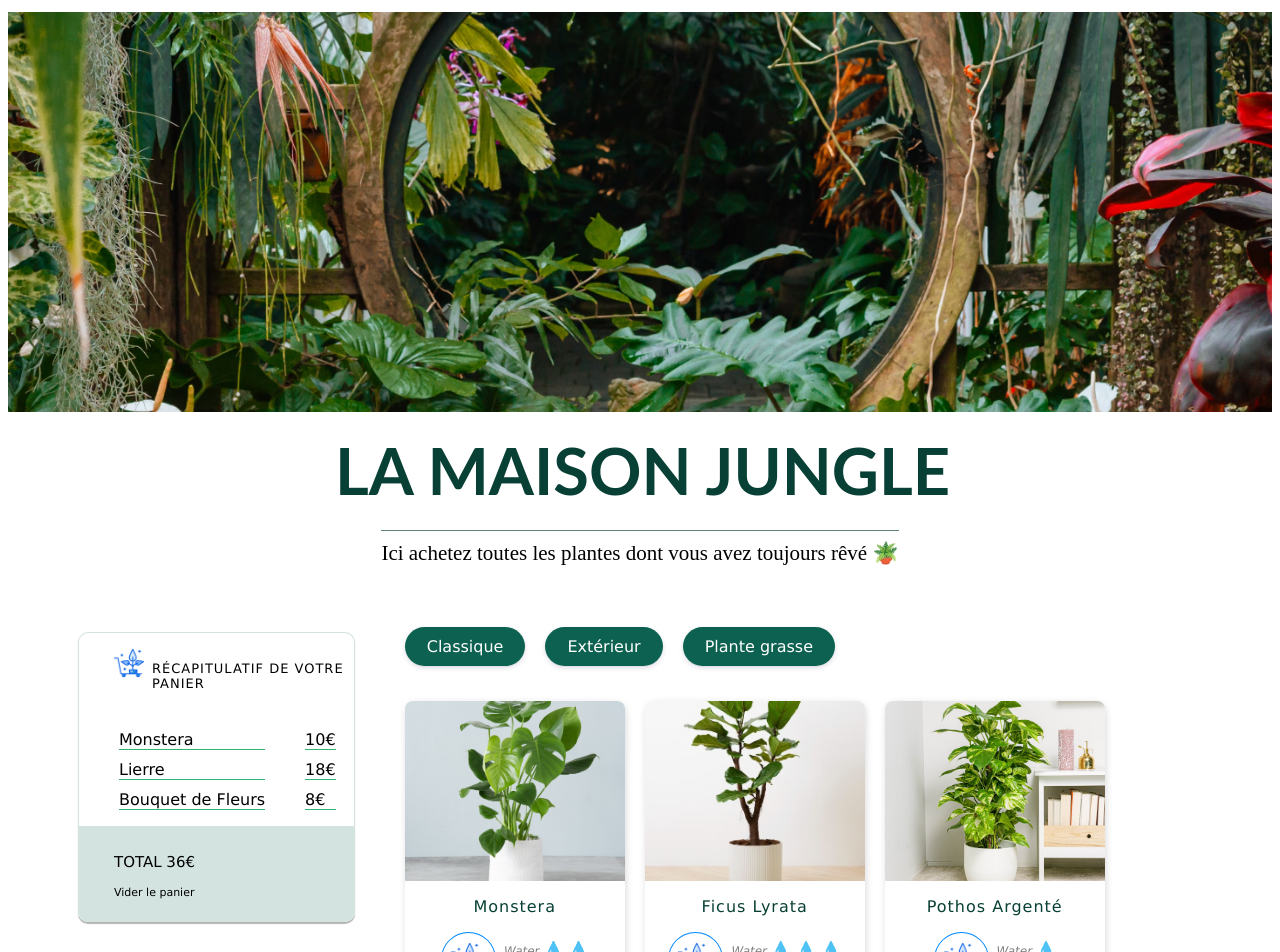
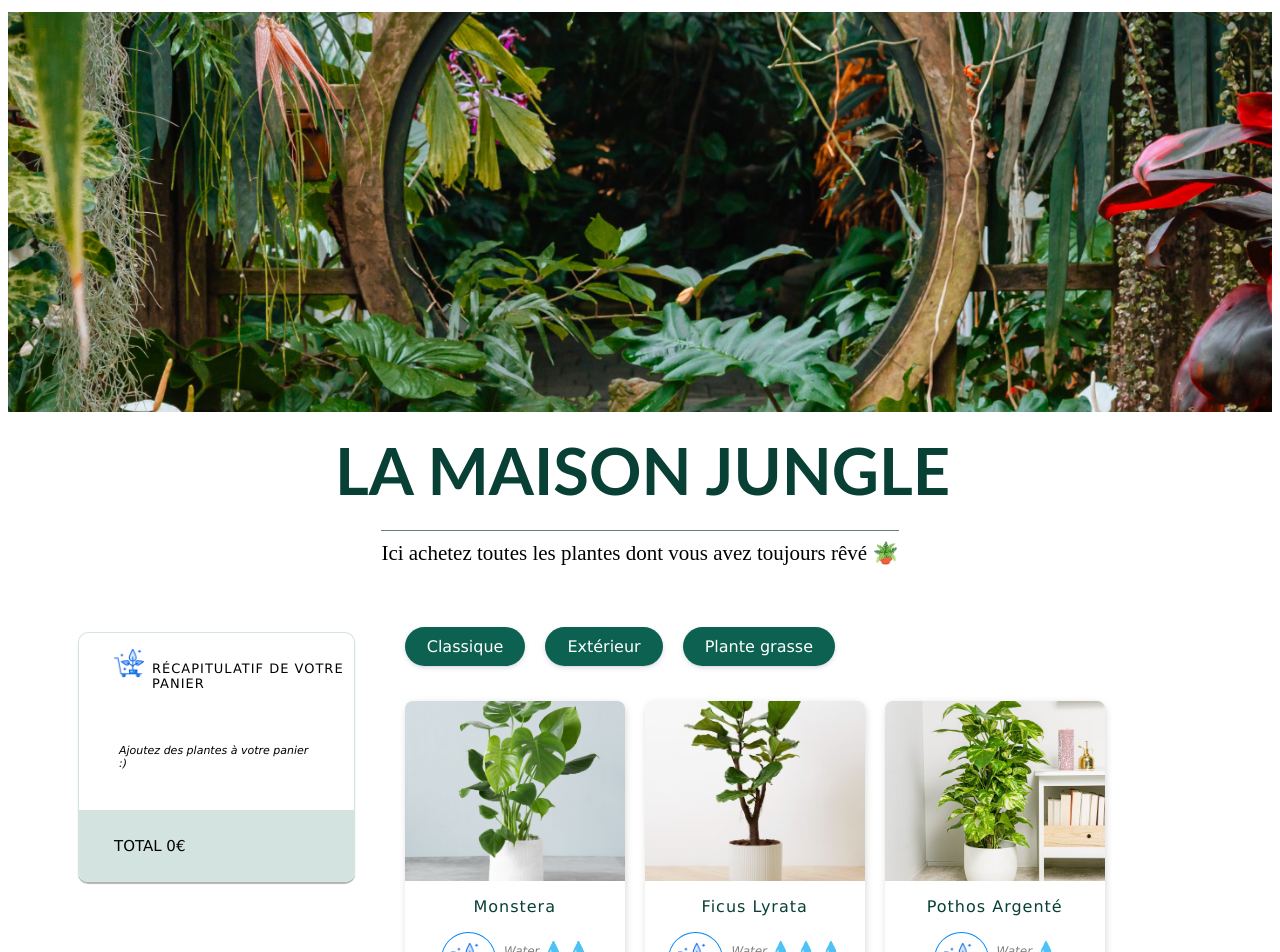
Before and after one commit to MandyTrl/PlantShop, a React (Create React App) app: page / in a window 1280 px wide. Shown: the top 952 px of the page. Built offline with nearby package versions, Linux system fonts and the light colour scheme.

Commit message:
init dynamic cart

```diff
--- a/src/Components/App.js
+++ b/src/Components/App.js
@@ -1,16 +1,21 @@
+import { useState } from 'react'
 import '../ressources/App.css'
 import Banner from './Banner'
-import Card from './Card'
+import Cart from './Cart'
 import Footer from './Footer'
 import ShoppingList from './ShoppingList'
 
 function App() {
+	const [shoppingCart, setShoppingCart] = useState([])
 	return (
 		<div className="App">
 			<Banner />
 			<div className="main">
-				<Card />
-				<ShoppingList />
+				<Cart shoppingCart={shoppingCart} />
+				<ShoppingList
+					shoppingCart={shoppingCart}
+					updateCart={setShoppingCart}
+				/>
 			</div>
 			<Footer />
 		</div>
--- a/src/Components/Card.js
+++ /dev/null
@@ -1,62 +0,0 @@
-import { useEffect, useMemo, useState } from 'react'
-import panier from '../ressources/assets/panier.png'
-
-function Card() {
-	const [card, setCard] = useState(0)
-
-	const plantsAdd = useMemo(
-		() => [
-			{ name: 'Monstera', price: 8 },
-			{ name: 'Lierre', price: 10 },
-			{ name: 'Bouquet de Fleurs', price: 18 },
-		],
-		[]
-	)
-
-	const total = useMemo(() => {
-		return plantsAdd.reduce((acc, plant) => acc + plant.price, 0)
-	}, [plantsAdd])
-
-	useEffect(() => {
-		setCard(total)
-	}, [total])
-
-	return (
-		<div className="card">
-			<div className="card-header">
-				<img src={panier} alt="panier" className="img-panier" />
-				<h3>Récapitulatif de votre panier</h3>
-			</div>
-			<div className="list-card">
-				{card !== 0 ? (
-					<>
-						<ul>
-							<li>{plantsAdd[0].name}</li>
-							<li>{plantsAdd[1].name}</li>
-							<li>{plantsAdd[2].name}</li>
-						</ul>
-						<ul>
-							<li>{plantsAdd[1].price}€</li>
-							<li>{plantsAdd[2].price}€</li>
-							<li>{plantsAdd[0].price}€</li>
-						</ul>
-					</>
-				) : (
-					<div className="empty-card">
-						Ajoutez des plantes à votre panier :)
-					</div>
-				)}
-			</div>
-			<div className="total">
-				<p>Total {card}€</p>
-				{card !== 0 && (
-					<p className="delete-card" onClick={() => setCard(0)}>
-						Vider le panier
-					</p>
-				)}
-			</div>
-		</div>
-	)
-}
-
-export default Card
--- /dev/null
+++ b/src/Components/Cart.js
@@ -0,0 +1,49 @@
+import { useEffect, useState } from 'react'
+import panier from '../ressources/assets/panier.png'
+
+function Cart({ shoppingCart }) {
+	const [total, setTotal] = useState(0)
+
+	useEffect(() => {
+		setTotal(shoppingCart.reduce((acc, plant) => acc + plant.price, 0))
+	}, [shoppingCart])
+
+	return (
+		<div className="cart">
+			<div className="cart-header">
+				<img src={panier} alt="panier" className="img-panier" />
+				<h3>Récapitulatif de votre panier</h3>
+			</div>
+			<div className="list-cart">
+				{total !== 0 ? (
+					<>
+						<ul>
+							{shoppingCart.map((plant) => (
+								<li key={plant.id}>{plant.name}</li>
+							))}
+						</ul>
+						<ul>
+							{shoppingCart.map((plant) => (
+								<li key={plant.id}>{plant.price}€</li>
+							))}
+						</ul>
+					</>
+				) : (
+					<div className="empty-cart">
+						Ajoutez des plantes à votre panier :)
+					</div>
+				)}
+			</div>
+			<div className="total">
+				<p>Total {total}€</p>
+				{total !== 0 && (
+					<p className="delete-cart" onClick={() => setTotal(0)}>
+						Vider le panier
+					</p>
+				)}
+			</div>
+		</div>
+	)
+}
+
+export default Cart
--- a/src/Components/shoppingList.js
+++ b/src/Components/shoppingList.js
@@ -2,7 +2,7 @@ import CareScale from './CareScale'
 import plantList from './../datas/plantList'
 import panier from '../ressources/assets/panier.png'
 
-function ShoppingList() {
+function ShoppingList({ shoppingCart, updateCart }) {
 	const categories = plantList.reduce(
 		(acc, plant) =>
 			acc.includes(plant.category) ? acc : acc.concat(plant.category), //est-ce que la catégorie de la
@@ -22,13 +22,14 @@ function ShoppingList() {
 			</ul>
 			<ul className="lmj-plant-list">
 				{plantList.map((plant) => (
-					<>
 					<li key={plant.id} className="plant-item">
 						<img src={plant.cover} alt={plant.cover} className="plant-img" />
 						<p className="plant-name">{plant.name}</p>
 						{plant.isSpecialOffer && <div className="sales">Soldes</div>}
 						<div className="plant-container">
-								<div className="btn-panier">
+							<div
+								className="btn-panier"
+								onClick={() => updateCart([...shoppingCart, plant])}>
 								<img src={panier} alt="panier" className="img-panier" />
 							</div>
 							<div>
@@ -37,7 +38,6 @@ function ShoppingList() {
 							</div>
 						</div>
 					</li>
-					</>
 				))}
 			</ul>
 		</div>
--- a/src/datas/plantList.js
+++ b/src/datas/plantList.js
@@ -10,78 +10,87 @@ import succulent from '../ressources/assets/succulent.jpeg'
 
 const plantList = [
 	{
-		name: 'monstera',
+		name: 'Monstera',
 		category: 'Classique',
 		id: '1ed',
 		isBestSale: true,
 		light: 2,
 		water: 3,
 		cover: monstera,
+		price: 23,
 	},
 	{
-		name: 'ficus lyrata',
+		name: 'Ficus lyrata',
 		category: 'Classique',
 		id: '2ab',
 		light: 3,
 		water: 1,
 		cover: ficuslyrata,
+		price: 20,
 	},
 	{
-		name: 'pothos argenté',
+		name: 'Pothos argenté',
 		category: 'Classique',
 		id: '3sd',
 		light: 1,
 		water: 2,
 		cover: pothosargente,
+		price: 17,
 	},
 	{
-		name: 'yucca',
+		name: 'Yucca',
 		category: 'Classique',
 		id: '4kk',
 		light: 3,
 		water: 1,
 		cover: yucca,
+		price: 15,
 	},
 	{
-		name: 'olivier',
+		name: 'Olivier',
 		category: 'Extérieur',
 		id: '5pl',
 		light: 3,
 		water: 1,
 		cover: olivier,
+		price: 33,
 	},
 	{
-		name: 'géranium',
+		name: 'Géranium',
 		category: 'Extérieur',
 		id: '6uo',
 		light: 2,
 		water: 2,
 		cover: geranium,
+		price: 10,
 	},
 	{
-		name: 'basilique',
+		name: 'Basilique',
 		category: 'Extérieur',
 		id: '7ie',
 		isBestSale: true,
 		light: 2,
 		water: 3,
 		cover: basilic,
+		price: 5,
 	},
 	{
-		name: 'aloe',
+		name: 'Aloe',
 		category: 'Plante grasse',
 		id: '8fp',
 		light: 2,
 		water: 1,
 		cover: aloe,
+		price: 7,
 	},
 	{
-		name: 'succulente',
+		name: 'Succulente',
 		category: 'Plante grasse',
 		id: '9vn',
 		light: 2,
 		water: 1,
 		cover: succulent,
+		price: 8,
 	},
 ]
 
--- a/src/ressources/App.css
+++ b/src/ressources/App.css
@@ -122,7 +122,7 @@ ul {
 	object-fit: cover;
 }
 
-.card {
+.cart {
 	width: 30%;
 	height: fit-content;
 	margin: 30px 0px;
@@ -134,11 +134,11 @@ ul {
 	box-shadow: rgba(0, 0, 0, 0.3) 0px 2px 1px 0px;
 }
 
-.list-card {
+.list-cart {
 	display: flex;
 }
 
-.list-card li {
+.list-cart li {
 	padding: 10px 0 0 0;
 	border-bottom: #31b572 1px solid;
 }
@@ -263,29 +263,29 @@ form h3 {
 	box-shadow: 0 0 0 2px rgb(0, 136, 255);
 }
 
-.card-header {
+.cart-header {
 	display: flex;
 	align-items: flex-start;
 	padding-left: 35px;
 	padding-top: 15px;
 }
 
-.delete-card {
+.delete-cart {
 	font-size: 11px;
 	cursor: pointer;
 	text-transform: none;
 }
 
-.delete-card:hover,
-.delete-card:active {
+.delete-cart:hover,
+.delete-cart:active {
 	color: rgb(0, 136, 255);
 }
 
-.delete-card:active {
+.delete-cart:active {
 	font-weight: 600;
 }
 
-.empty-card {
+.empty-cart {
 	font-style: italic;
 	font-size: 11px;
 	padding: 40px;
```
Lines whose indentation alone changed are shown as unchanged.
